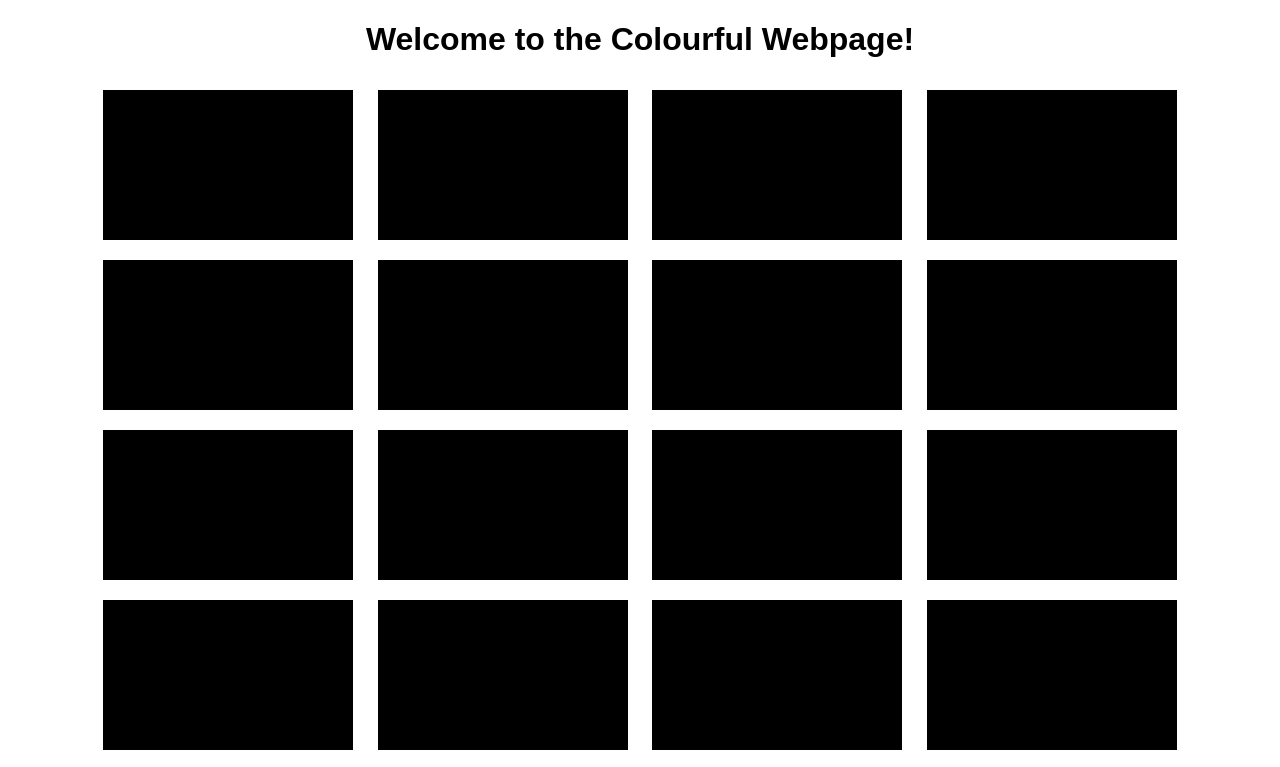
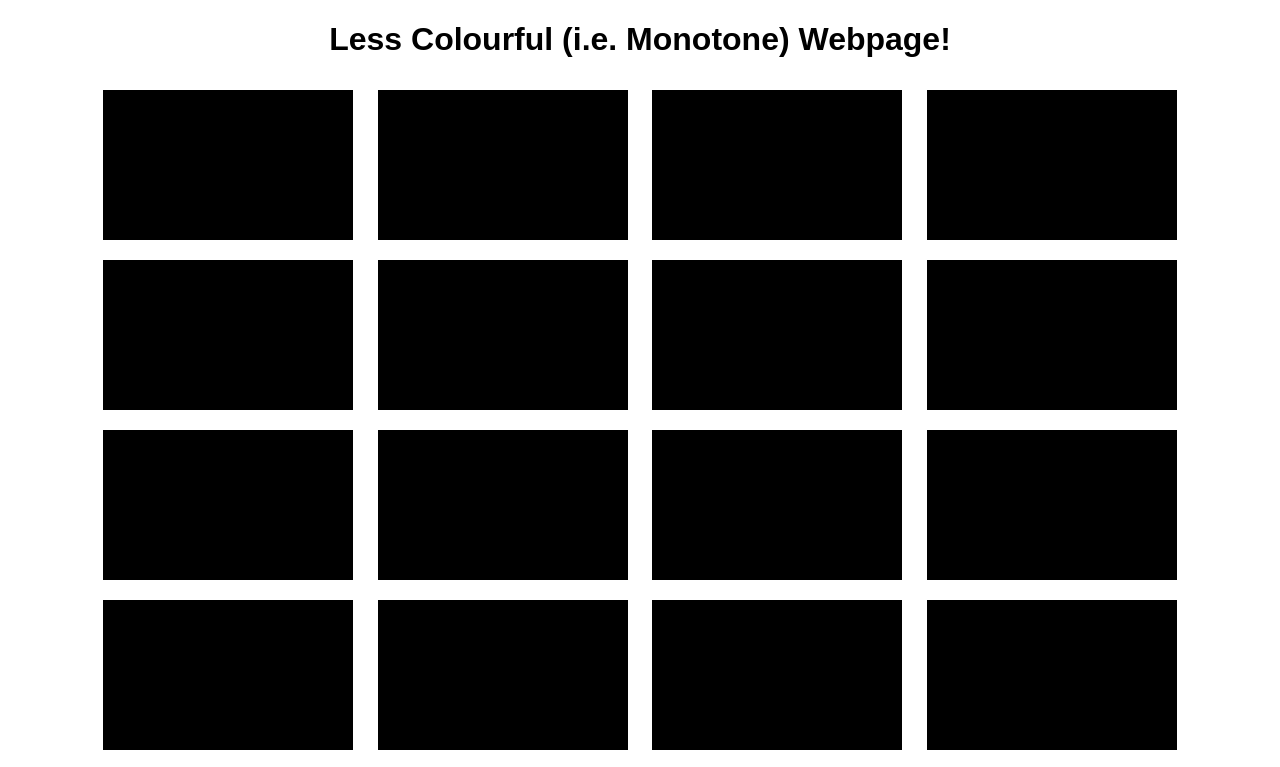
Before and after one commit to tompritch30/tompritch30.github.io, a plain HTML site: page less.html in a window 1280 px wide. Shown: the top 767 px of the page. Drawn offline with Linux system fonts and the light colour scheme.

Commit message:
Update less.html

```diff
--- a/less.html
+++ b/less.html
@@ -22,7 +22,7 @@
     </style>
 </head>
 <body>
-    <h1>Welcome to the Colourful Webpage!</h1>
+    <h1>Less Colourful (i.e. Monotone) Webpage!</h1>
     <div class="color-box black"></div>
     <div class="color-box black"></div>
     <div class="color-box black"></div>
```
